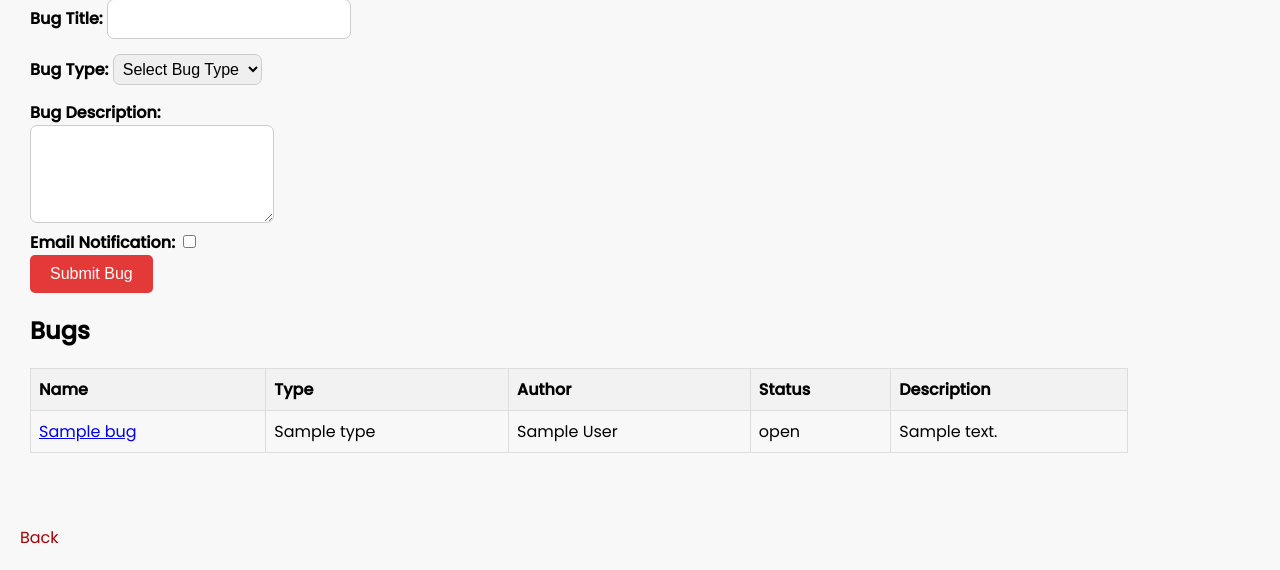
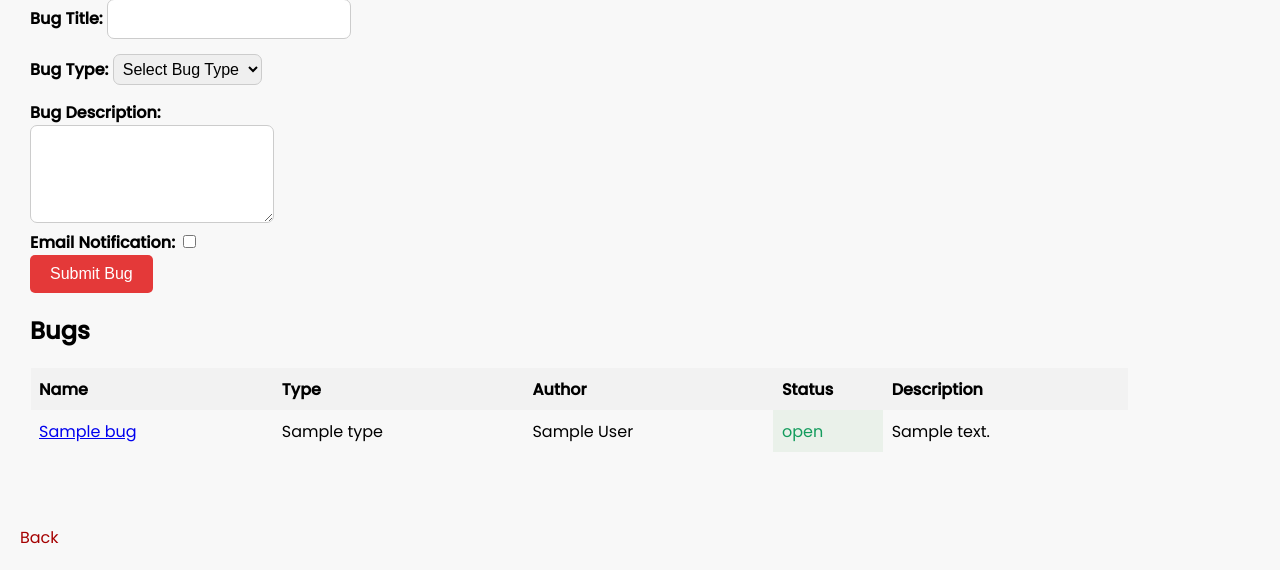
Before and after one commit to Karishvan/QuickFix, a Flask app: template templates/sprint.html in a window 1280 px wide. Shown: the part 230-800 px from the top of the page. Run offline with Flask 3, Linux system fonts and the light colour scheme; the template is opened without the code that fills it: most values are stand-ins (such as "Sample title", 1, 10 or a date in 2020).

Commit message:
table fix

```diff
--- a/static/sprint.css
+++ b/static/sprint.css
@@ -38,7 +38,7 @@ textarea:focus {
 
 .sprint-list th,
 .sprint-list td {
-    border: 1px solid #dddddd;
+    border: 1px solid #dddddd00;
     padding: 8px;
     text-align: left;
 }
@@ -102,6 +102,20 @@ button[type="submit"]:hover {
     font-size: 16px;
 }
 
+
+.status-open {
+    color: rgb(20, 156, 93);
+    background-color: rgba(0, 128, 0, 0.055);
+    width: 10%;
+}
+
+.status-closed {
+    color: rgb(91, 93, 100);
+    background-color: rgba(143, 128, 128, 0.082);
+
+}
+
+
 .navbar {
     background-color: #f3f3f3;
 }
--- a/templates/sprint.html
+++ b/templates/sprint.html
@@ -70,9 +70,9 @@
                     </td>
                     <td>{{ bug.type }}</td>
                     <td>{{ bug.author }}</td>
-                    <td>{{ bug.status }}</td>
+                    <td class="{% if bug.status == 'open' %}status-open{% else %}status-closed{% endif %}">{{ bug.status
+                        }}</td>
                     <td>{{ bug.description }}</td>
-
                 </tr>
                 {% endfor %}
             </tbody>
```
